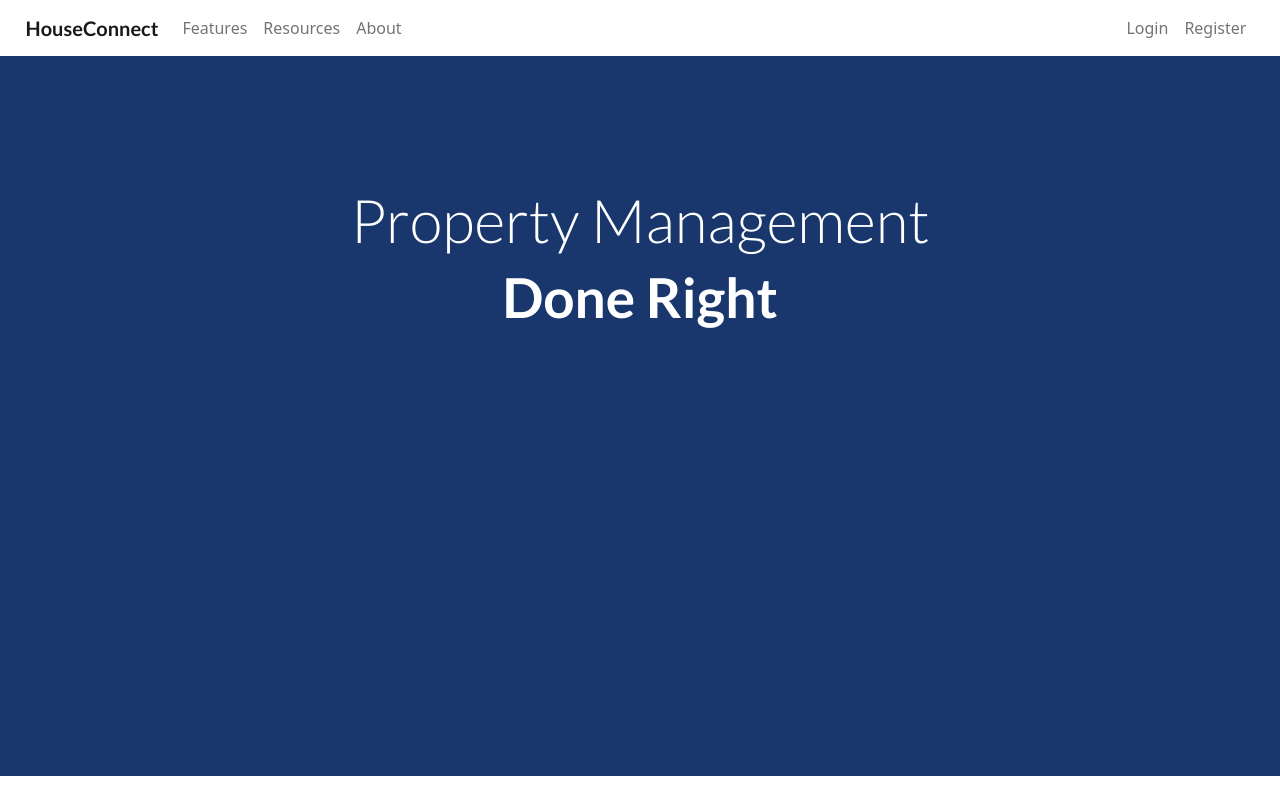
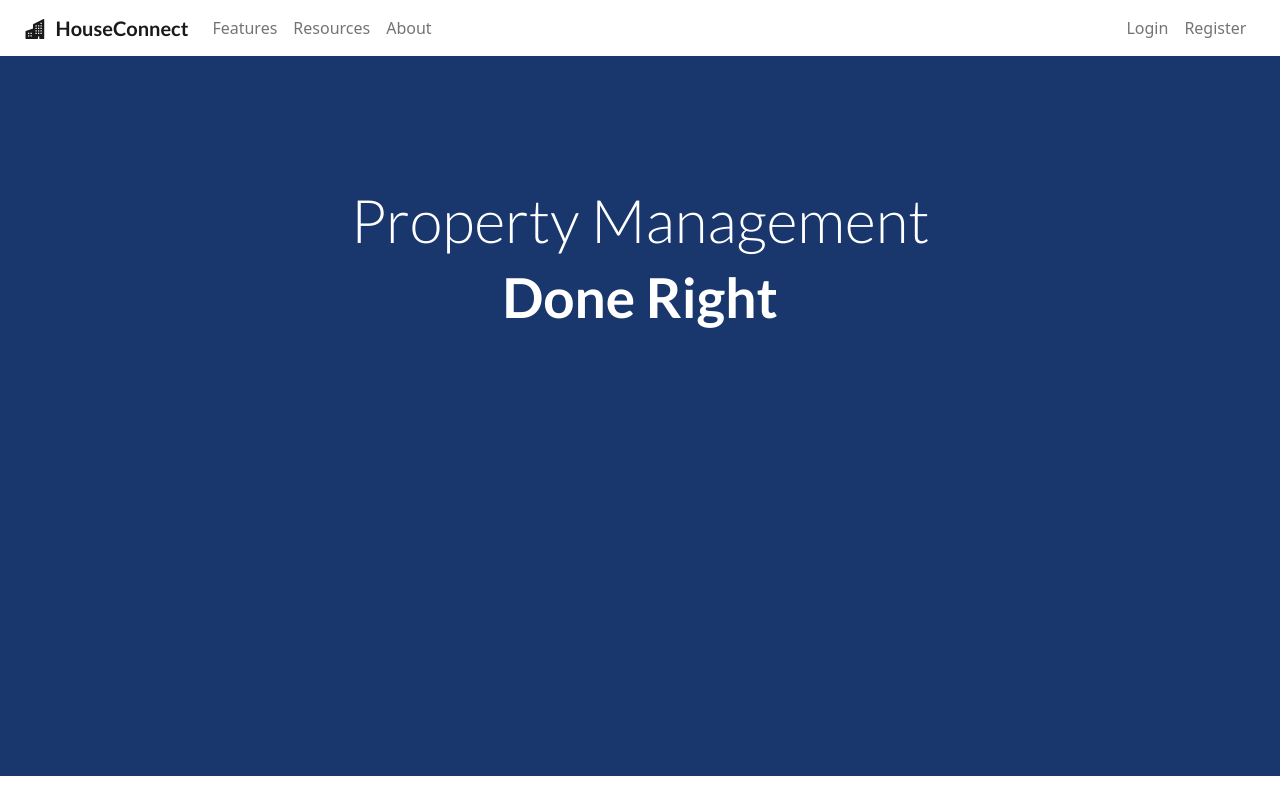
Before and after one commit to Wilson2k/Property-Management-App, a React (Create React App) app in the folder frontend/: page / in a window 1280 px wide. Shown: the top 800 px of the page. Built offline with nearby package versions, Linux system fonts and the light colour scheme.

Commit message:
Added home page and routing

```diff
--- a/frontend/package.json
+++ b/frontend/package.json
@@ -12,11 +12,13 @@
     "@types/react": "^18.0.31",
     "@types/react-bootstrap": "^0.32.32",
     "@types/react-dom": "^18.0.11",
+    "@types/react-router-dom": "^5.3.3",
     "bootstrap": "^5.2.3",
     "bootstrap-icons": "^1.10.3",
     "react": "^18.2.0",
     "react-bootstrap": "^2.7.2",
     "react-dom": "^18.2.0",
+    "react-router-dom": "^6.10.0",
     "react-scripts": "5.0.1",
     "typescript": "^4.9.5",
     "web-vitals": "^2.1.4"
--- a/frontend/src/App.css
+++ b/frontend/src/App.css
@@ -1,16 +1,5 @@
 .App {
   text-align: center;
-}
-
-.App-logo {
-  height: 40vmin;
-  pointer-events: none;
-}
-
-@media (prefers-reduced-motion: no-preference) {
-  .App-logo {
-    animation: App-logo-spin infinite 20s linear;
-  }
 }
 
 .App-header {
@@ -27,12 +16,3 @@
 .App-link {
   color: #61dafb;
 }
-
-@keyframes App-logo-spin {
-  from {
-    transform: rotate(0deg);
-  }
-  to {
-    transform: rotate(360deg);
-  }
-}
--- a/frontend/src/App.tsx
+++ b/frontend/src/App.tsx
@@ -1,53 +1,13 @@
 import './App.css';
-import NavBar from './components/NavBar';
-import Container from 'react-bootstrap/Container';
-import Row from 'react-bootstrap/Row';
-import Col from 'react-bootstrap/Col';
+import { Routes, Route } from 'react-router-dom';
+import HomePage from './components/HomePage';
 
 function App() {
   return (
     <div className="App">
-      <NavBar />
-      <Container fluid style={{ padding: 0 }}>
-        <div style={{ height: "90vh", background: "#19376D" }}>
-          <Container style={{ paddingBlock: "10%" }}>
-            <h1 style={{ color: "white", fontFamily: "Lato", fontSize: 60 }}>
-              Property Management
-            </h1>
-            <h1 style={{ color: "white", fontFamily: "Lato", fontSize: 55, fontWeight: 'bold' }}>
-              Done Right
-            </h1>
-          </Container>
-        </div>
-        <div style={{ height: "90vh", background: "white" }}>
-          <Container style={{ paddingBlock: "10%" }}>
-            <h1 style={{ color: "black", fontFamily: "Lato", fontSize: 60 }}>
-              Tenant relations
-            </h1>
-          </Container>
-        </div>
-        <div style={{ height: "8vh", background: "#0B2447", display: 'flex' }}>
-          <Container style={{ display: 'flex', justifyContent: 'center' }}>
-            <Row style={{ alignItems: 'center' }}>
-              <Col>
-                <a href="https://github.com/Wilson2k">
-                  <i className="bi bi-github" style={{ color: "white", fontSize: 30 }}></i>
-                </a>
-              </Col>
-              <Col>
-                <a href="https://www.linkedin.com/in/wilsonchen2000/">
-                  <i className="bi bi-linkedin" style={{ color: "white", fontSize: 30 }}></i>
-                </a>
-              </Col>
-              <Col>
-                <a href="mailto:wilsonchen819@gmail.com">
-                  <i className="bi bi-envelope-fill" style={{ color: "white", fontSize: 30 }}></i>
-                </a>
-              </Col>
-            </Row>
-          </Container>
-        </div>
-      </Container>
+      <Routes>
+        <Route path="/" element={<HomePage />} />
+      </Routes>
     </div>
   );
 }
--- /dev/null
+++ b/frontend/src/components/HomePage/Contact.tsx
@@ -0,0 +1,29 @@
+import Container from 'react-bootstrap/Container';
+import Row from 'react-bootstrap/Row';
+import Col from 'react-bootstrap/Col';
+
+export default function Contact() {
+    return (
+        <div style={{ height: "8vh", background: "#0B2447", display: 'flex' }}>
+            <Container style={{ display: 'flex', justifyContent: 'center' }}>
+                <Row style={{ alignItems: 'center' }}>
+                    <Col>
+                        <a href="https://github.com/Wilson2k">
+                            <i className="bi bi-github" style={{ color: "white", fontSize: 30 }}></i>
+                        </a>
+                    </Col>
+                    <Col>
+                        <a href="https://www.linkedin.com/in/wilsonchen2000/">
+                            <i className="bi bi-linkedin" style={{ color: "white", fontSize: 30 }}></i>
+                        </a>
+                    </Col>
+                    <Col>
+                        <a href="mailto:wilsonchen819@gmail.com">
+                            <i className="bi bi-envelope-fill" style={{ color: "white", fontSize: 30 }}></i>
+                        </a>
+                    </Col>
+                </Row>
+            </Container>
+        </div>
+    )
+}
--- /dev/null
+++ b/frontend/src/components/HomePage/Home.tsx
@@ -0,0 +1,25 @@
+import Container from 'react-bootstrap/Container';
+
+export default function Home() {
+  return (
+    <Container fluid style={{ padding: 0 }}>
+      <div style={{ height: "90vh", background: "#19376D" }}>
+        <Container style={{ paddingBlock: "10%" }}>
+          <h1 style={{ color: "white", fontFamily: "Lato", fontSize: 60 }}>
+            Property Management
+          </h1>
+          <h1 style={{ color: "white", fontFamily: "Lato", fontSize: 55, fontWeight: 'bold' }}>
+            Done Right
+          </h1>
+        </Container>
+      </div>
+      <div style={{ height: "90vh", background: "white" }}>
+        <Container style={{ paddingBlock: "10%" }}>
+          <h1 style={{ color: "black", fontFamily: "Lato", fontSize: 60 }}>
+            Tenant relations
+          </h1>
+        </Container>
+      </div>
+    </Container>
+  );
+}
--- /dev/null
+++ b/frontend/src/components/HomePage/HomePage.css
@@ -0,0 +1,3 @@
+.navbar-nav>a.nav-link:hover {
+    color: #7c17ff;
+}
--- a/frontend/src/components/NavBar.tsx
+++ b/frontend/src/components/HomePage/NavBar.tsx
@@ -4,13 +4,16 @@ import Navbar from 'react-bootstrap/Navbar';
 export default function NavBar() {
     return (
         <Navbar collapseOnSelect expand="lg" style={{ background: "white", marginInline: "2%" }}>
-            <Navbar.Brand href="#home" style={{ fontFamily: "Lato", fontWeight: 'bold' }}>HouseConnect</Navbar.Brand>
-            <Navbar.Toggle aria-controls="responsive-navbar-nav" />
+            <Navbar.Brand href="/home" style={{ fontFamily: "Lato", fontWeight: 'bold' }}>
+                <i className="bi bi-buildings-fill" style={{ marginRight: 10 }}></i>
+                HouseConnect
+            </Navbar.Brand>
+            <Navbar.Toggle aria-controls="responsive-navbar-nav" style={{ border: "none" }} />
             <Navbar.Collapse id="responsive-navbar-nav">
                 <Nav className="me-auto">
-                    <Nav.Link href="#features">Features</Nav.Link>
-                    <Nav.Link href="#resources">Resources</Nav.Link>
-                    <Nav.Link href="#about">About</Nav.Link>
+                    <Nav.Link href="/features">Features</Nav.Link>
+                    <Nav.Link href="/resources">Resources</Nav.Link>
+                    <Nav.Link href="/about">About</Nav.Link>
                 </Nav>
                 <Nav>
                     <Nav.Link href="/login">Login</Nav.Link>
--- /dev/null
+++ b/frontend/src/components/HomePage/index.tsx
@@ -0,0 +1,14 @@
+import './HomePage.css'
+import NavBar from './NavBar';
+import Contact from './Contact';
+import Home from './Home';
+
+export default function HomePage() {
+    return (
+        <div>
+            <NavBar />
+            <Home />
+            <Contact />
+        </div>
+    );
+}
--- a/frontend/src/index.tsx
+++ b/frontend/src/index.tsx
@@ -5,6 +5,7 @@ import App from './App';
 import reportWebVitals from './reportWebVitals';
 import 'bootstrap/dist/css/bootstrap.min.css';
 import 'bootstrap-icons/font/bootstrap-icons.css';
+import { BrowserRouter } from 'react-router-dom';
 
 const root = ReactDOM.createRoot(
   document.getElementById('root') as HTMLElement
@@ -12,7 +13,9 @@ const root = ReactDOM.createRoot(
 root.render(
   <React.StrictMode>
     <link href="https://fonts.googleapis.com/css2?family=Lato:wght@300;700&display=swap" rel="stylesheet"></link>
-    <App />
+    <BrowserRouter>
+      <App />
+    </BrowserRouter>
   </React.StrictMode>
 );
 
```
Also changed, not shown: 1 other file (tests, documents, lock files or other folders).
